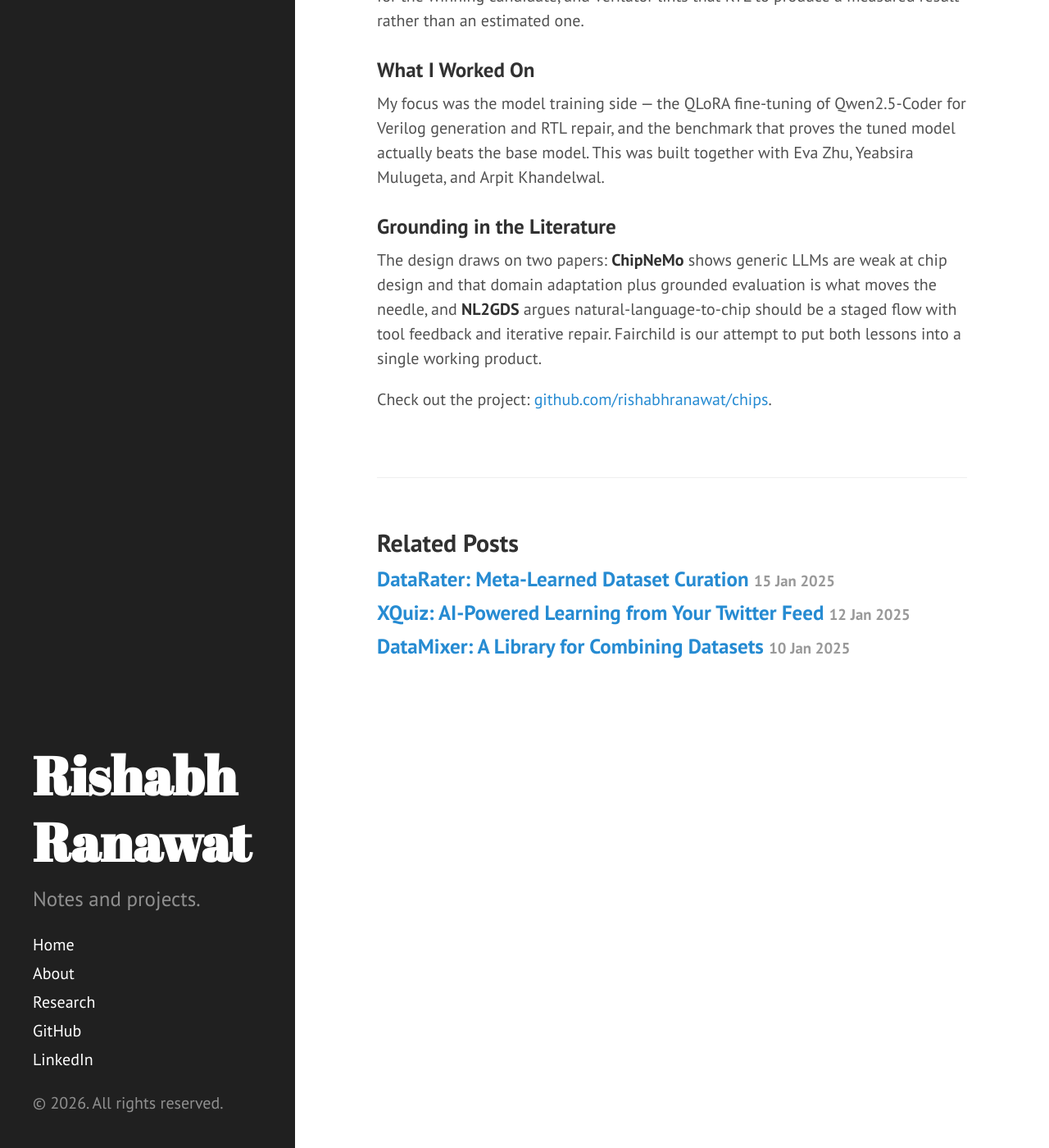
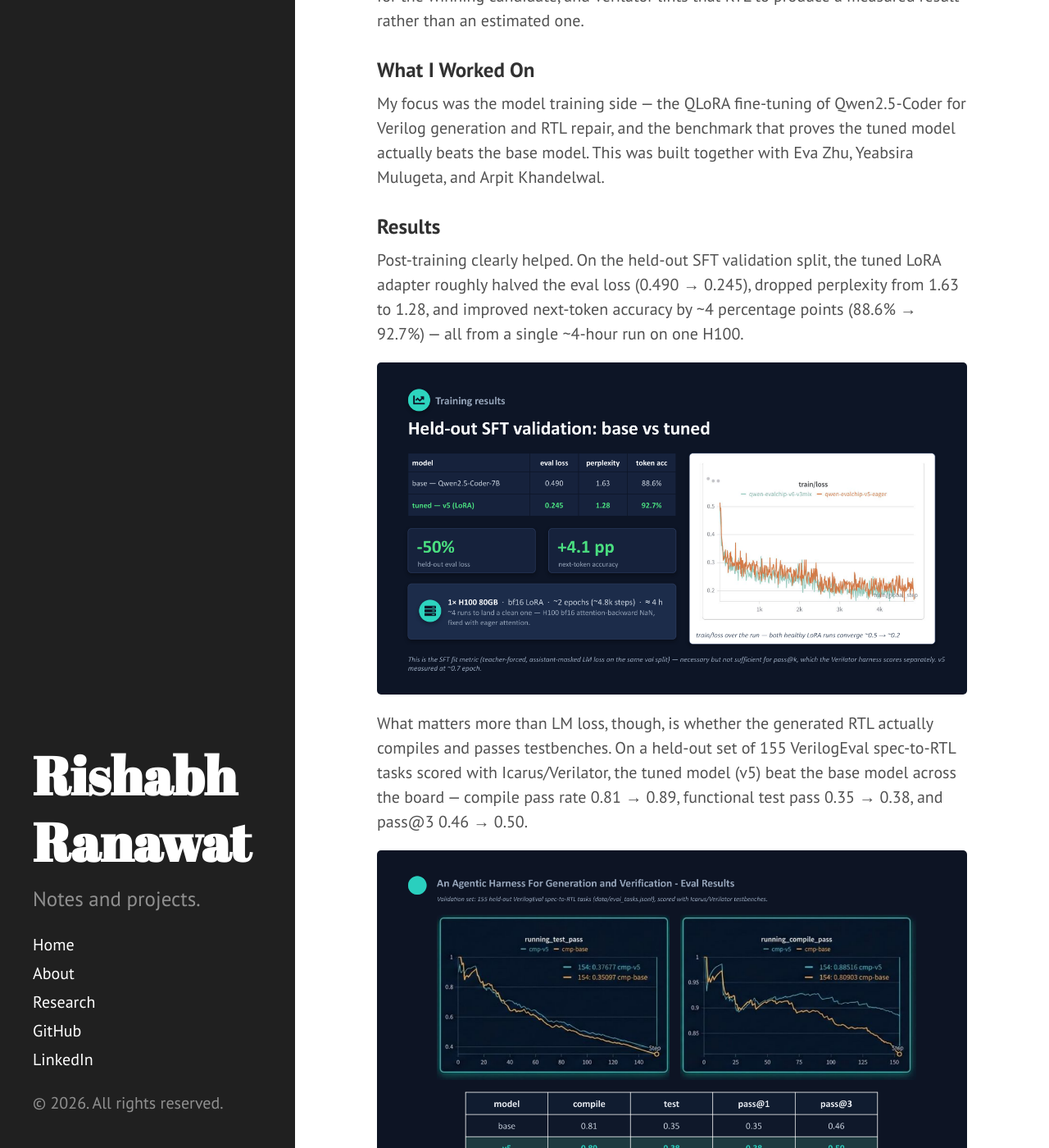
Before and after one commit to rishabhranawat/rishabhranawat.github.io, a Jekyll site: the page built from _posts/2026-07-05-fairchild-evaluation-native-chip-design.html, in a window 1280 px wide and 1400 px high, scrolled down 1159 px. Shown: the whole window at 82% size. Built offline with Jekyll 4.4.1, drawn with Linux system fonts in a browser that asks for light colours; some of the changed text lies outside the part shown.

Commit message:
Add Fairchild training and benchmark result plots + slide deck link
Co-Authored-By: Claude Opus 4.8 <noreply@anthropic.com>

```diff
--- a/_posts/2026-07-05-fairchild-evaluation-native-chip-design.html
+++ b/_posts/2026-07-05-fairchild-evaluation-native-chip-design.html
@@ -28,10 +28,20 @@ title: "Fairchild: An Evaluation-Native IDE for Chip Design"
 
 <p>My focus was the model training side — the QLoRA fine-tuning of Qwen2.5-Coder for Verilog generation and RTL repair, and the benchmark that proves the tuned model actually beats the base model. This was built together with Eva Zhu, Yeabsira Mulugeta, and Arpit Khandelwal.</p>
 
+<h3>Results</h3>
+
+<p>Post-training clearly helped. On the held-out SFT validation split, the tuned LoRA adapter roughly halved the eval loss (0.490 → 0.245), dropped perplexity from 1.63 to 1.28, and improved next-token accuracy by ~4 percentage points (88.6% → 92.7%) — all from a single ~4-hour run on one H100.</p>
+
+<img src="{{site.baseurl}}/public/images/fairchild_training_results.png" alt="Held-out SFT validation comparing the base Qwen2.5-Coder-7B model against the tuned LoRA adapter, plus the training loss curve">
+
+<p>What matters more than LM loss, though, is whether the generated RTL actually compiles and passes testbenches. On a held-out set of 155 VerilogEval spec-to-RTL tasks scored with Icarus/Verilator, the tuned model (v5) beat the base model across the board — compile pass rate 0.81 → 0.89, functional test pass 0.35 → 0.38, and pass@3 0.46 → 0.50.</p>
+
+<img src="{{site.baseurl}}/public/images/fairchild_benchmark_results.png" alt="Benchmark eval results: running test-pass and compile-pass curves for tuned v5 vs. base, with a pass@1/pass@3 comparison table">
+
 <h3>Grounding in the Literature</h3>
 
 <p>The design draws on two papers: <strong>ChipNeMo</strong> shows generic LLMs are weak at chip design and that domain adaptation plus grounded evaluation is what moves the needle, and <strong>NL2GDS</strong> argues natural-language-to-chip should be a staged flow with tool feedback and iterative repair. Fairchild is our attempt to put both lessons into a single working product.</p>
 
-<p>Check out the project: <a href="https://github.com/rishabhranawat/chips">github.com/rishabhranawat/chips</a>.</p>
+<p>Check out the project: <a href="https://github.com/rishabhranawat/chips">github.com/rishabhranawat/chips</a>. You can also browse the full <a href="{{site.baseurl}}/public/documents/fairchild-hackathon-slides.pdf">hackathon slide deck</a>.</p>
 
 </div>
```
Also changed, not shown: public/images/fairchild_benchmark_results.png (added), public/images/fairchild_training_results.png (added), 1 other file.
